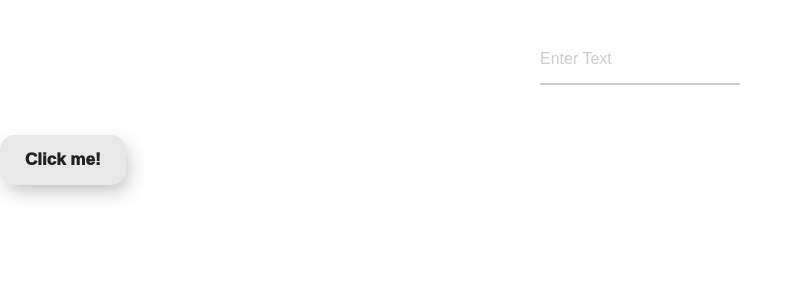
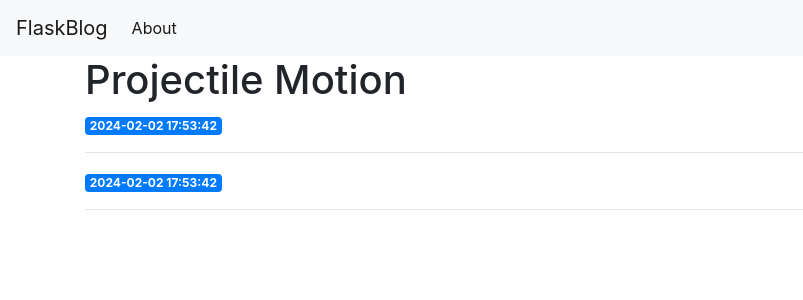
Before and after one commit to pkingGMU/Projectile_Motion, a Flask app: page / in a window 1280 px wide. Shown: the top 300 px of the page, without its empty margins (0-803 px from the left). Run offline with Flask 3, Linux system fonts and the light colour scheme; data comes from the database, SQL or seed files in the repository; both versions use the stored data as it was after the commit; some libraries are stand-ins or nearby versions.

Commit message:
still working on learning flask

```diff
--- a/app.py
+++ b/app.py
@@ -1,5 +1,18 @@
+import sqlite3
 from flask import Flask, render_template, url_for
 from flask_sqlalchemy import SQLAlchemy
+
+
+#function that creates database connection and returns it
+##opens connection to db
+def get_db_connection():
+    #connection object
+    conn = sqlite3.connect('database.db')
+    #row factory creates a python dictionary
+    conn.row_factory = sqlite3.Row
+    return conn
+
+
 
 app = Flask(__name__)
 app.config['SQLALCHEMY_DATABASE_URI'] = 'sqlite:///database.db'
@@ -8,7 +21,14 @@
 
 @app.route('/')
 def index():
-    return render_template('index.html')
+    #opens database connection and makes it an object
+    conn = get_db_connection()
+    #SQL query to fetch all
+    posts = conn.execute('SELECT * FROM posts').fetchall()
+    #close connection
+    conn.close()
+    #returns our posts so we can use them in index.html
+    return render_template('index.html', posts=posts)
 
 if __name__ == "__main__":
     app.run(debug=True)
--- a/static/css/main.css
+++ b/static/css/main.css
@@ -1,91 +1,6 @@
-body {
-    margin: 0;
-    font-family: sans-serif;
+h1 {
+  border: 2px #eee solid;
+  color: brown;
+  text-align: center;
+  padding: 10px;
 }
-
-button {
-    padding: 15px 25px;
-    border: unset;
-    border-radius: 15px;
-    color: #212121;
-    z-index: 1;
-    background: #e8e8e8;
-    position: relative;
-    font-weight: 1000;
-    font-size: 17px;
-    -webkit-box-shadow: 4px 8px 19px -3px rgba(0,0,0,0.27);
-    box-shadow: 4px 8px 19px -3px rgba(0,0,0,0.27);
-    transition: all 250ms;
-    overflow: hidden;
-   }
-
-   button::before {
-    content: "";
-    position: absolute;
-    top: 0;
-    left: 0;
-    height: 100%;
-    width: 0;
-    border-radius: 15px;
-    background-color: #212121;
-    z-index: -1;
-    -webkit-box-shadow: 4px 8px 19px -3px rgba(0,0,0,0.27);
-    box-shadow: 4px 8px 19px -3px rgba(0,0,0,0.27);
-    transition: all 250ms
-   }
-
-   button:hover {
-    color: #e8e8e8;
-   }
-
-   button:hover::before {
-    width: 100%;
-   }
-
-   .input-container {
-    position: relative;
-    margin: 50px auto;
-    width: 200px;
-  }
-
-  .input-container input[type="text"] {
-    font-size: 20px;
-    width: 100%;
-    border: none;
-    border-bottom: 2px solid #ccc;
-    padding: 5px 0;
-    background-color: transparent;
-    outline: none;
-  }
-
-  .input-container .label {
-    position: absolute;
-    top: 0;
-    left: 0;
-    color: #ccc;
-    transition: all 0.3s ease;
-    pointer-events: none;
-  }
-
-  .input-container input[type="text"]:focus ~ .label,
-  .input-container input[type="text"]:valid ~ .label {
-    top: -20px;
-    font-size: 16px;
-    color: #333;
-  }
-
-  .input-container .underline {
-    position: absolute;
-    bottom: 0;
-    left: 0;
-    height: 2px;
-    width: 100%;
-    background-color: #333;
-    transform: scaleX(0);
-    transition: all 0.3s ease;
-  }
-
-  .input-container input[type="text"]:focus ~ .underline,
-  .input-container input[type="text"]:valid ~ .underline {
-    transform: scaleX(1);
-  }
--- a/templates/base.html
+++ b/templates/base.html
@@ -1,13 +1,36 @@
 <!DOCTYPE html>
 <html lang="en">
     <head>
+        <!--Required Meta tags-->
         <meta charset="UTF-8">
         <meta name="viewport" content="width=device-width, initial-scale=1.0">
-    <link rel="stylesheet" href="{{ url_for('static', filename='css/main.css') }}">
-    <title>Projectile Motion</title>
-    {% block head %}{% endblock %}
+
+        <!-- Bootstrap CSS -->
+        <link rel="stylesheet" href="https://stackpath.bootstrapcdn.com/bootstrap/4.3.1/css/bootstrap.min.css" integrity="sha384-ggOyR0iXCbMQv3Xipma34MD+dH/1fQ784/j6cY/iJTQUOhcWr7x9JvoRxT2MZw1T" crossorigin="anonymous">
+        <title>{% block title %}{% endblock %}</title>
     </head>
     <body>
-    {% block body %}{% endblock %}
+        <nav class="navbar navbar-expand-md navbar-light bg-light">
+            <a class="navbar-brand" href="{{ url_for('index')}}">FlaskBlog</a>
+            <button class="navbar-toggler" type="button" data-toggle="collapse" data-target="#navbarNav" aria-controls="navbarNav" aria-expanded="false" aria-label="Toggle navigation">
+                <span class="navbar-toggler-icon"></span>
+            </button>
+            <div class="collapse navbar-collapse" id="navbarNav">
+                <ul class="navbar-nav">
+                <li class="nav-item active">
+                    <a class="nav-link" href="#">About</a>
+                </li>
+                </ul>
+            </div>
+        </nav>
+        <div class="container">
+            {% block content %} {% endblock %}
+        </div>
+
+        <!-- Optional JavaScript -->
+        <!-- jQuery first, then Popper.js, then Bootstrap JS -->
+        <script src="https://code.jquery.com/jquery-3.3.1.slim.min.js" integrity="sha384-q8i/X+965DzO0rT7abK41JStQIAqVgRVzpbzo5smXKp4YfRvH+8abtTE1Pi6jizo" crossorigin="anonymous"></script>
+        <script src="https://cdnjs.cloudflare.com/ajax/libs/popper.js/1.14.7/umd/popper.min.js" integrity="sha384-UO2eT0CpHqdSJQ6hJty5KVphtPhzWj9WO1clHTMGa3JDZwrnQq4sF86dIHNDz0W1" crossorigin="anonymous"></script>
+        <script src="https://stackpath.bootstrapcdn.com/bootstrap/4.3.1/js/bootstrap.min.js" integrity="sha384-JjSmVgyd0p3pXB1rRibZUAYoIIy6OrQ6VrjIEaFf/nJGzIxFDsf4x0xIM+B07jRM" crossorigin="anonymous"></script>
     </body>
 </html>
--- a/templates/index.html
+++ b/templates/index.html
@@ -1,18 +1,18 @@
 {% extends 'base.html' %}
 
-{% block head %}
-<h1></h1>
+{% block content %}
+
+  <h1>{% block title %} Projectile Motion {% endblock %}</h1>
+
+  <!--for loop that passes in our dictionary of posts-->
+  {% for post in posts %}
+
+    <!--link that will use our post title as a title-->
+    <a href="#">
+      <h2>{{ post['title'] }}</h2>
+    </a>
+    <span class="badge badge-primary">{{ post['created'] }}</span>
+    <hr>
+  {% endfor %}
 
 {% endblock %}
-
-
-{% block body %}
-<div class="input-container">
-    <input type="text" id="input" required="">
-    <label for="input" class="label">Enter Text</label>
-    <div class="underline"></div>
-  </div>
-
-<button> Click me! </button>
-
-{% endblock %}
```
Also changed, not shown: data.sql (added, +10 -0 lines), init_db.py (added, +19 -0 lines), methods.py (+12 -2 lines), database.db (added). Lines whose indentation alone changed are shown as unchanged.
